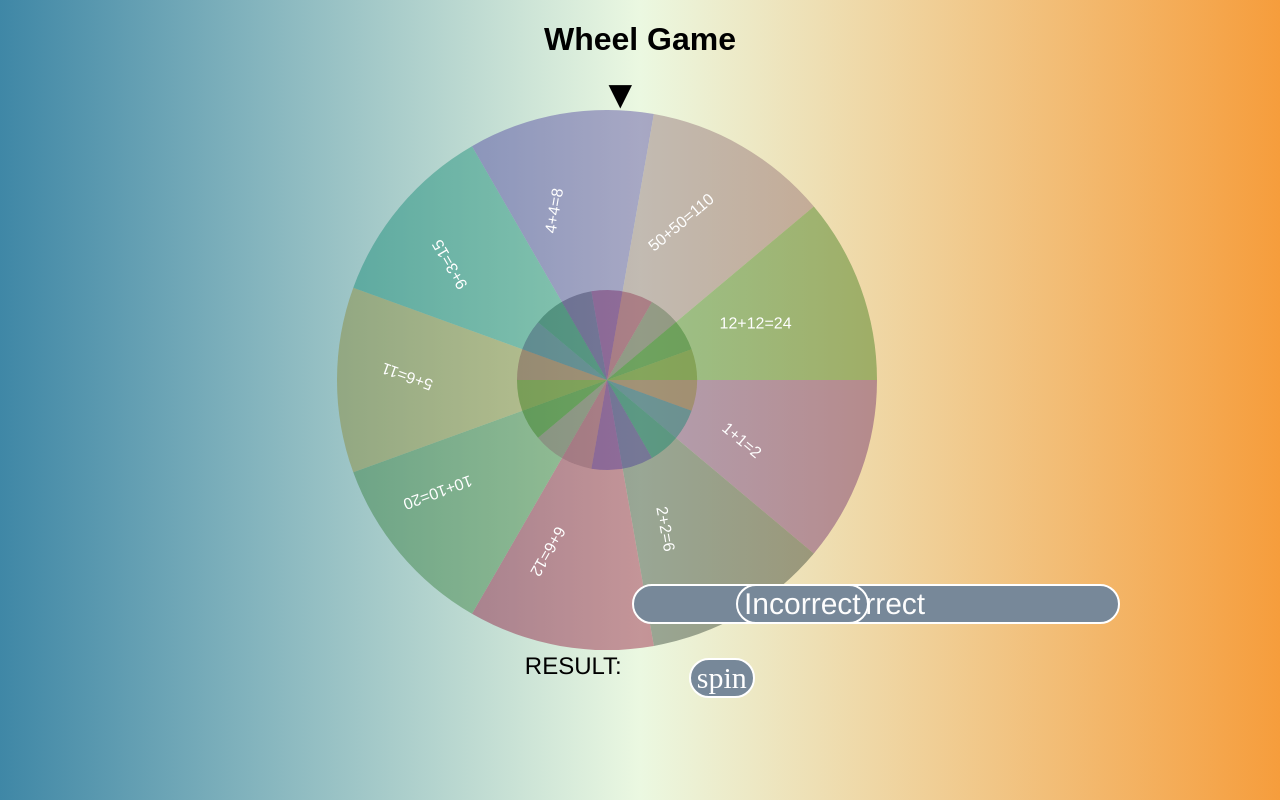
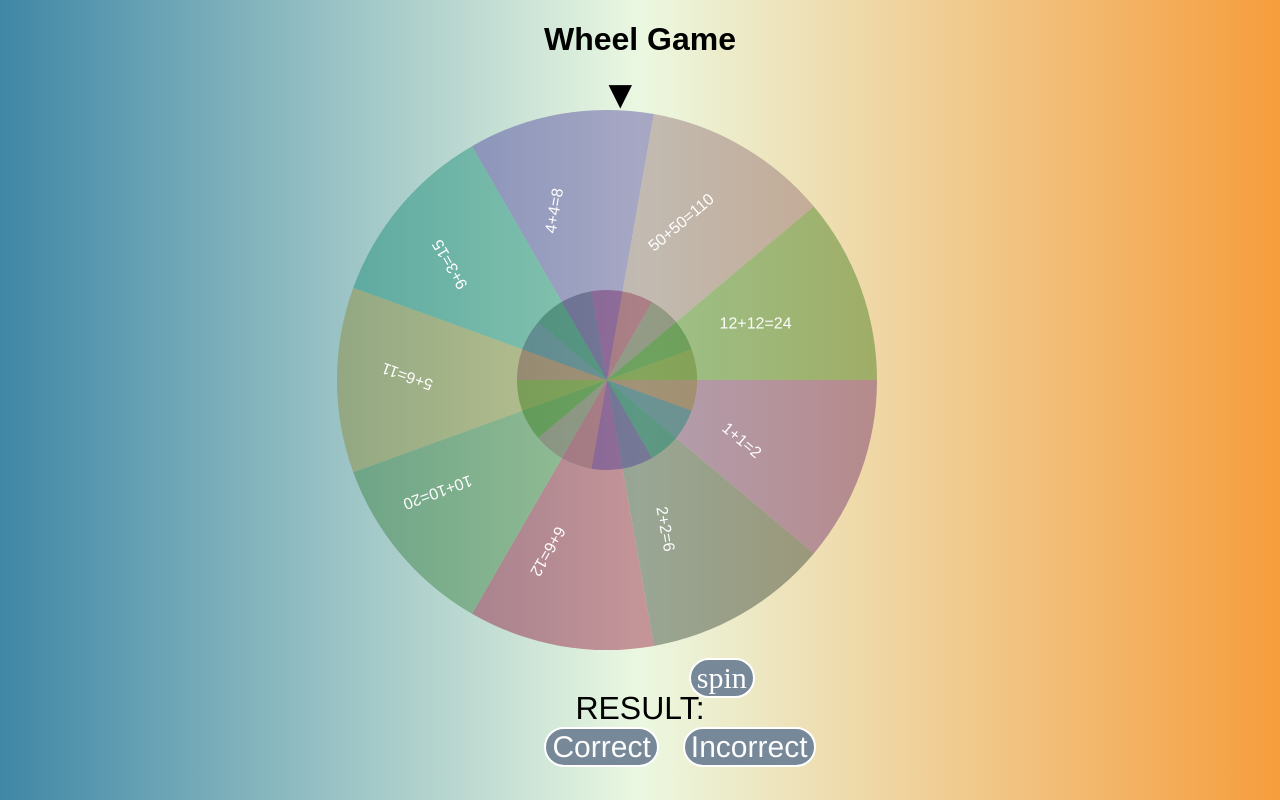
Before and after one commit to Rakeshcs12/WheelGame, a React app: page / in a window 1280 px wide. Built offline with nearby package versions, Linux system fonts and the light colour scheme.

Commit message:
Repo push

```diff
--- a/src/styles.css
+++ b/src/styles.css
@@ -44,8 +44,8 @@ button {
   }
 
   #readout {
-  font-size: 3vh;
-  position: absolute;
+    font-size: 4vh;
+    position: static;
     bottom: 15vh;
     font-family: 'Franklin Gothic Medium', 'Arial Narrow', Arial, sans-serif;
     left: 41vw;
@@ -67,16 +67,16 @@ input {
   }
 
   #handleclick{
-  position: absolute;
+    position: static;
     bottom: 22vh;
     font-family: 'Franklin Gothic Medium', 'Arial Narrow', Arial, sans-serif;
-  position: absolute;
+    position: static;
     background-color:lightslategrey;
     color: #fdfdfd;
     cursor: pointer;
     border-radius: 55px;
     bottom: 22%;
-   right: 20vh;
+
     margin-left: 10vh;
     left: 69vh;
   }
@@ -85,11 +85,11 @@ input {
   {
   margin-left: 3vh;
   font-family: 'Franklin Gothic Medium', 'Arial Narrow', Arial, sans-serif;
-position: absolute;
+  position: static;
   background-color:lightslategray;
   color: #fdfdfd;
   cursor: pointer;
-border-radius: 55px;
+  border-radius: 20vh;
   bottom: 22%;
   left: 89vh;
   }
```
Lines whose indentation alone changed are shown as unchanged.
